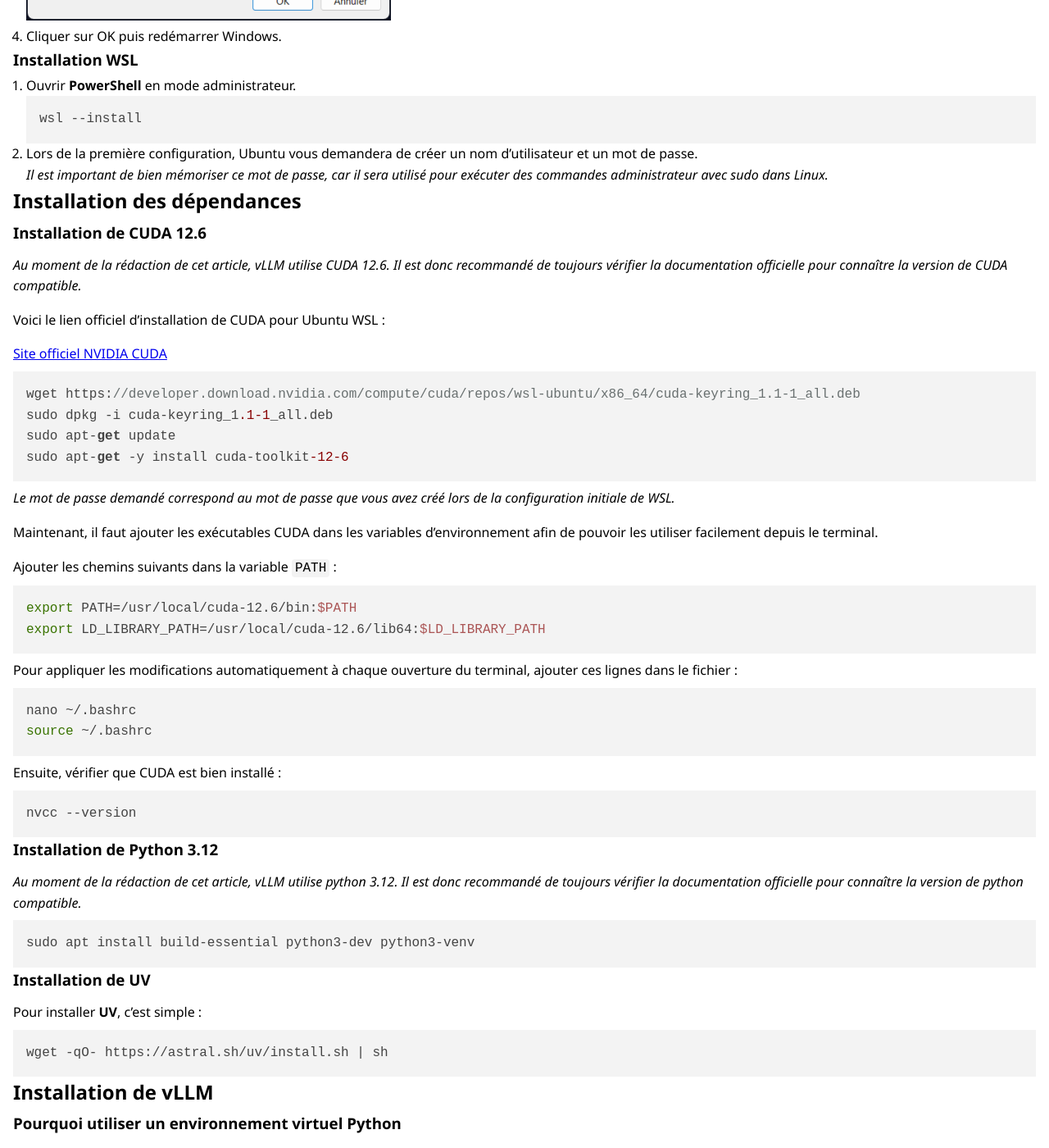
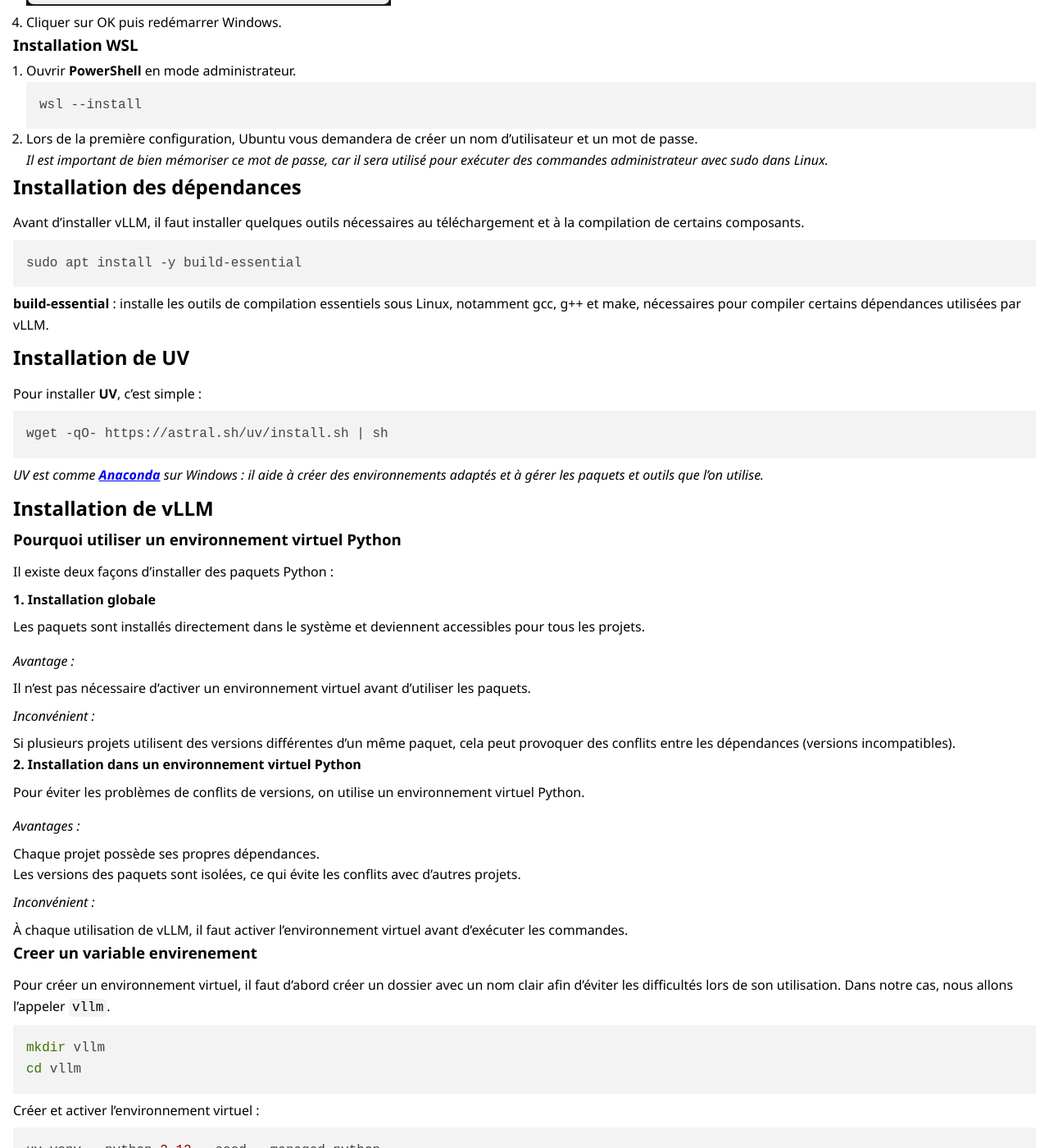
Before and after one commit to mokrani-zahir/mokrani-zahir.github.io, a Jekyll site: the page built from _posts/2026-08-03-install-vllm-sur-windows.md, in a window 1280 px wide and 1400 px high, scrolled down 2313 px. Shown: the whole window at 82% size. Built offline with Jekyll 4.4.1, drawn with Linux system fonts in a browser that asks for light colours; nearby versions of some CDN libraries; some of the changed text lies outside the part shown.

Commit message:
fix: bug 49497 and 41496

````diff
--- a/_posts/2026-08-03-install-vllm-sur-windows.md
+++ b/_posts/2026-08-03-install-vllm-sur-windows.md
@@ -32,13 +32,12 @@
   - [Installation WSL (Ubunut)](#installation-wsl)
 
 - [Installation des dépendances](#installation-des-dépendances)
-  - [Installation de CUDA 12.6](#installation-de-cuda-126)
-  - [Installation de Python 3.12 et PyTorch](#installation-de-python-312)
-  - [Installation de curl et UV](#installation-de-uv)
+- [Installation de UV](#installation-de-uv)
 
 - [Installation de vLLM](#installation-de-vllm)
     - [Pourquoi utiliser un environnement virtuel Python](#pourquoi-utiliser-un-environnement-virtuel-python)
-    - [Installation de vLLM](#installation-de-vllm)
+    - [Installation de vLLM](#creer-un-variable-envirenement)
+    - [Quelques problèmes de WSL et leurs solutions](#quelques-problèmes-de-wsl-et-leurs-solutions)
 
 - [Test rapide du modèle](#test-rapide-du-modèle)
 - [Bonus : Automatiser l’installation de vLLM avec un script Shell](#Bonus-:-Automatiser-l’installation-de-vLLM-avec-un-script-Shell)
@@ -88,53 +87,15 @@
 
 ## Installation des dépendances
 
-### Installation de CUDA 12.6
-
-*Au moment de la rédaction de cet article, vLLM utilise CUDA 12.6. Il est donc recommandé de toujours vérifier la documentation officielle pour connaître la version de CUDA compatible.*
-
-Voici le lien officiel d'installation de CUDA pour Ubuntu WSL :
-
-<a href="https://developer.nvidia.com/cuda-12-6-0-download-archive?target_os=Linux&target_arch=x86_64&Distribution=WSL-Ubuntu&target_version=2.0&target_type=deb_network" target="_blank" rel="noopener noreferrer">Site officiel NVIDIA CUDA</a>
+Avant d'installer vLLM, il faut installer quelques outils nécessaires au téléchargement et à la compilation de certains composants.
 
 ```bash
-wget https://developer.download.nvidia.com/compute/cuda/repos/wsl-ubuntu/x86_64/cuda-keyring_1.1-1_all.deb
-sudo dpkg -i cuda-keyring_1.1-1_all.deb
-sudo apt-get update
-sudo apt-get -y install cuda-toolkit-12-6
+sudo apt install -y build-essential
 ```
 
-*Le mot de passe demandé correspond au mot de passe que vous avez créé lors de la configuration initiale de WSL.*
+**build-essential** : installe les outils de compilation essentiels sous Linux, notamment gcc, g++ et make, nécessaires pour compiler certains dépendances utilisées par vLLM.
 
-Maintenant, il faut ajouter les exécutables CUDA dans les variables d'environnement afin de pouvoir les utiliser facilement depuis le terminal.
-
-Ajouter les chemins suivants dans la variable `PATH` :
-
-```bash
-export PATH=/usr/local/cuda-12.6/bin:$PATH
-export LD_LIBRARY_PATH=/usr/local/cuda-12.6/lib64:$LD_LIBRARY_PATH
-```
-
-Pour appliquer les modifications automatiquement à chaque ouverture du terminal, ajouter ces lignes dans le fichier :
-
-```bash
-nano ~/.bashrc
-source ~/.bashrc
-```
-
-Ensuite, vérifier que CUDA est bien installé :
-```bash
-nvcc --version
-```
-
-### Installation de Python 3.12
-
-*Au moment de la rédaction de cet article, vLLM utilise python 3.12. Il est donc recommandé de toujours vérifier la documentation officielle pour connaître la version de python compatible.*
-
-```bash
-sudo apt install build-essential python3-dev python3-venv
-```
-
-### Installation de UV
+## Installation de UV
 
 Pour installer **UV**, c'est simple :
 
@@ -142,6 +103,7 @@
 wget -qO- https://astral.sh/uv/install.sh | sh
 ```
 
+*UV est comme <a href="https://www.anaconda.com/" target="_blank" rel="noopener noreferrer">**Anaconda**</a> sur Windows : il aide à créer des environnements adaptés et à gérer les paquets et outils que l'on utilise.*
 
 ## Installation de vLLM
 
@@ -182,15 +144,58 @@
 Créer et activer l'environnement virtuel :
 
 ```bash
-uv venv --python 3.12 --seed
+uv venv --python 3.12 --seed --managed-python
 source .venv/bin/activate
 ```
 
 Ensuite, installer vLLM et PyTorch :
 
 ```bash
-uv pip install vllm --torch-backend=cu126
+uv pip install vllm --torch-backend=auto
 ```
+
+## Quelques problèmes de WSL et leurs solutions
+
+WSL2 fonctionne très bien pour exécuter vLLM avec un GPU NVIDIA, mais certaines limitations peuvent apparaître selon les fonctionnalités utilisées.
+
+### Problème : mémoire épinglée (*Pinned Memory*) avec WSL2
+
+Un problème connu concerne l'utilisation de la mémoire épinglée (*pinned memory*) avec CUDA Graph et certaines fonctionnalités comme le CPU offload.
+
+Une correction a été ajoutée dans vLLM pour améliorer le support de WSL2 :
+
+<a href="https://github.com/vllm-project/vllm/pull/41496" target="_blank" rel="noopener noreferrer">Bug Fix - Allow pinned memory for WSL2 #41496</a>
+
+La solution consiste à activer la mémoire épinglée WSL2 avec la variable d'environnement suivante :
+
+```bash
+export VLLM_WSL2_ENABLE_PIN_MEMORY=1
+```
+
+### Problème : incompatibilité FlashInfer avec certaines nouvelles cartes NVIDIA
+
+Certaines architectures GPU NVIDIA récentes peuvent rencontrer des problèmes avec FlashInfer, utilisé par défaut par vLLM pour certaines opérations de sampling.
+
+Plus de détails sur les issues GitHub :
+
+<a href="https://github.com/vllm-project/vllm/issues/49497" target="_blank" rel="noopener noreferrer">[Bug]: FlashInfer sampler JIT crashes engine startup when nvcc isn't discoverable (default precompiled/wheel install) — no fallback to native sampler #49497</a>
+
+<a href="https://github.com/vllm-project/vllm/pull/49314" target="_blank" rel="noopener noreferrer">fix(sampler): fall back to native sampling when flashinfer is absent</a>
+
+La solution consiste à désactiver le sampler FlashInfer avec la variable d'environnement suivante :
+
+```bash
+export VLLM_USE_FLASHINFER_SAMPLER=0
+```
+
+Pour rendre ces variables permanentes :
+
+```bash
+echo 'export VLLM_WSL2_ENABLE_PIN_MEMORY=1' >> ~/.bashrc
+echo 'export VLLM_USE_FLASHINFER_SAMPLER=0' >> ~/.bashrc
+source ~/.bashrc
+```
+
 
 ## Test rapide du modèle
 
````
Also changed, not shown: 1 other file.
